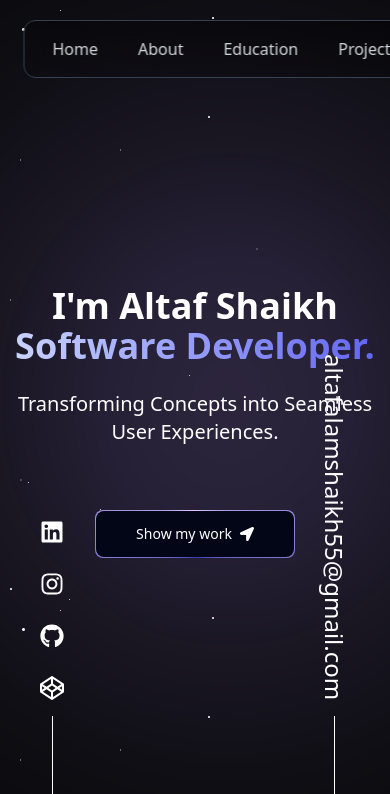
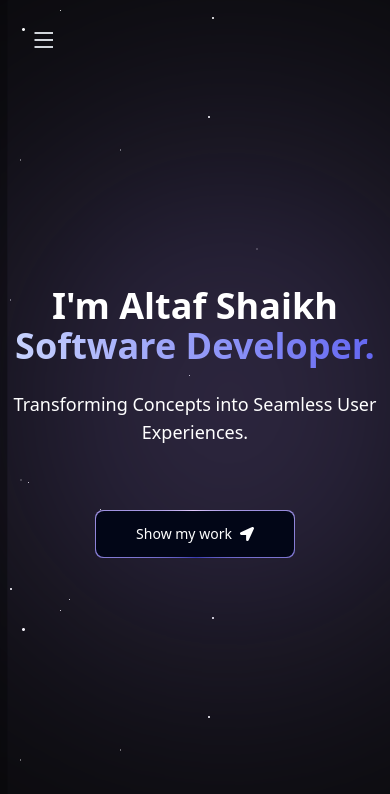
Before and after one commit to sunnyshaikh/personal-portfolio, a React (Vite) app: page / in a window 390 px wide. Shown: the top 794 px of the page. Built offline with nearby package versions, Linux system fonts and the light colour scheme.

Commit message:
responsive hero

```diff
--- a/src/App.jsx
+++ b/src/App.jsx
@@ -9,7 +9,7 @@ import VerticalMail from "./components/VerticalMail";
 
 const App = () => {
   return (
-    <main className="relative h-screen text-white bg-[#09090b]">
+    <main className="relative h-screen text-white bg-[#09090b] overflow-x-hidden">
       <Navbar />
       <VeritcalComponent position={"right"}>
         <VerticalMail />
@@ -35,7 +35,7 @@ const App = () => {
           </h1>
 
           {/* sub title */}
-          <p className="mt-6 text-xl">
+          <p className="mt-6 text-lg sm:text-xl">
             Transforming Concepts into Seamless User Experiences.
           </p>
 
--- /dev/null
+++ b/src/components/HamburgerMenu.jsx
@@ -0,0 +1,20 @@
+import React from "react";
+import { RiMenuFill } from "react-icons/ri";
+
+const HamburgerMenu = ({ isOpen, onClick }) => {
+  return (
+    <button
+      onClick={onClick}
+      className="lg:hidden p-2 transition-all duration-300 group"
+      aria-label="Toggle menu"
+    >
+      <RiMenuFill
+        className={`w-6 h-6 text-gray-300 transition-transform duration-300 group-hover:scale-110 ${
+          !isOpen ? "rotate-180" : ""
+        }`}
+      />
+    </button>
+  );
+};
+
+export default HamburgerMenu;
--- a/src/components/Navbar.jsx
+++ b/src/components/Navbar.jsx
@@ -1,4 +1,5 @@
-import React from "react";
+import React, { useState } from "react";
+import HamburgerMenu from "./HamburgerMenu";
 
 const menu = [
   { id: 1, title: "Home" },
@@ -9,9 +10,14 @@ const menu = [
 ];
 
 const Navbar = () => {
+  const [isOpen, setIsOpen] = useState(false);
+
+  const toggleMenu = () => {
+    setIsOpen(!isOpen);
+  };
   return (
     <header className="container fixed top-0 left-[50%] translate-x-[-50%] z-10 pt-5">
-      <ul className="flex items-center justify-center gap-4 border border-gray-700 py-2 px-4 w-max m-auto rounded-xl bg-gradient-to-tr from-black/10 to-black/50 backdrop-blur-md">
+      <ul className="hidden sm:flex items-center justify-center gap-4 border border-gray-700 py-2 px-4 w-max m-auto rounded-xl bg-gradient-to-tr from-black/10 to-black/50 backdrop-blur-md">
         {menu.map((item) => (
           <li key={item.id}>
             <a
@@ -23,6 +29,28 @@ const Navbar = () => {
           </li>
         ))}
       </ul>
+
+      {/* Mobile Menu */}
+      <HamburgerMenu onClick={toggleMenu} isOpen={isOpen} />
+      <div
+        className={`menu py-5 px-4 lg:hidden bg-[#09090b70] h-screen backdrop-blur-lg w-screen absolute top-0 left-0 transition-all ${
+          !isOpen ? "-translate-x-[100%]" : "translate-x-0"
+        }`}
+      >
+        <HamburgerMenu onClick={toggleMenu} isOpen={isOpen} />
+        <ul>
+          {menu.map((item) => (
+            <li key={item.id}>
+              <a
+                href="#"
+                className="block py-2 px-3 text-gray-300 hover:text-indigo-300 transition rounded"
+              >
+                {item.title}
+              </a>
+            </li>
+          ))}
+        </ul>
+      </div>
     </header>
   );
 };
--- a/src/components/VeritcalComponent.jsx
+++ b/src/components/VeritcalComponent.jsx
@@ -11,7 +11,7 @@ import PropTypes from "prop-types";
 const VeritcalComponent = ({ children, position }) => {
   return (
     <div
-      className={`z-10 fixed bottom-0 ${
+      className={`hidden sm:block z-10 fixed bottom-0 ${
         position === "left" ? "pl-10" : "pr-10 right-0"
       }`}
     >
```
